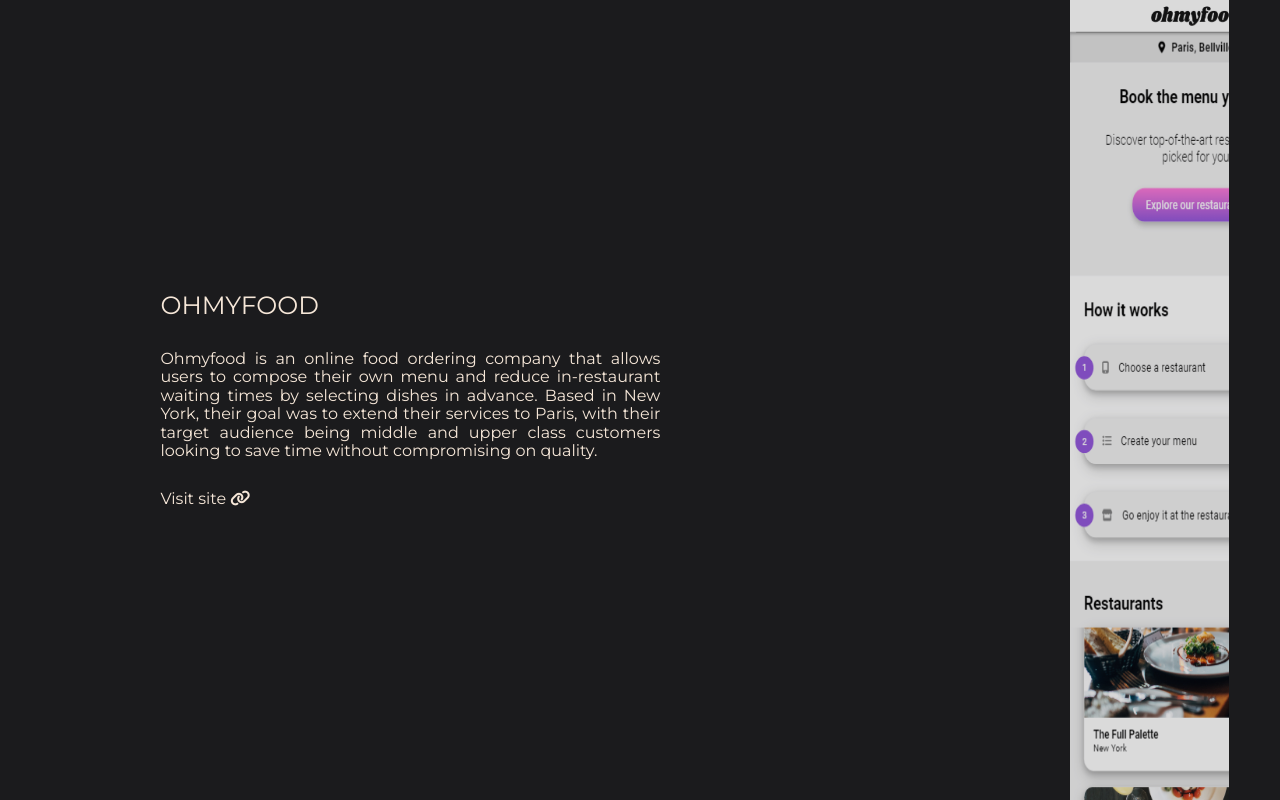
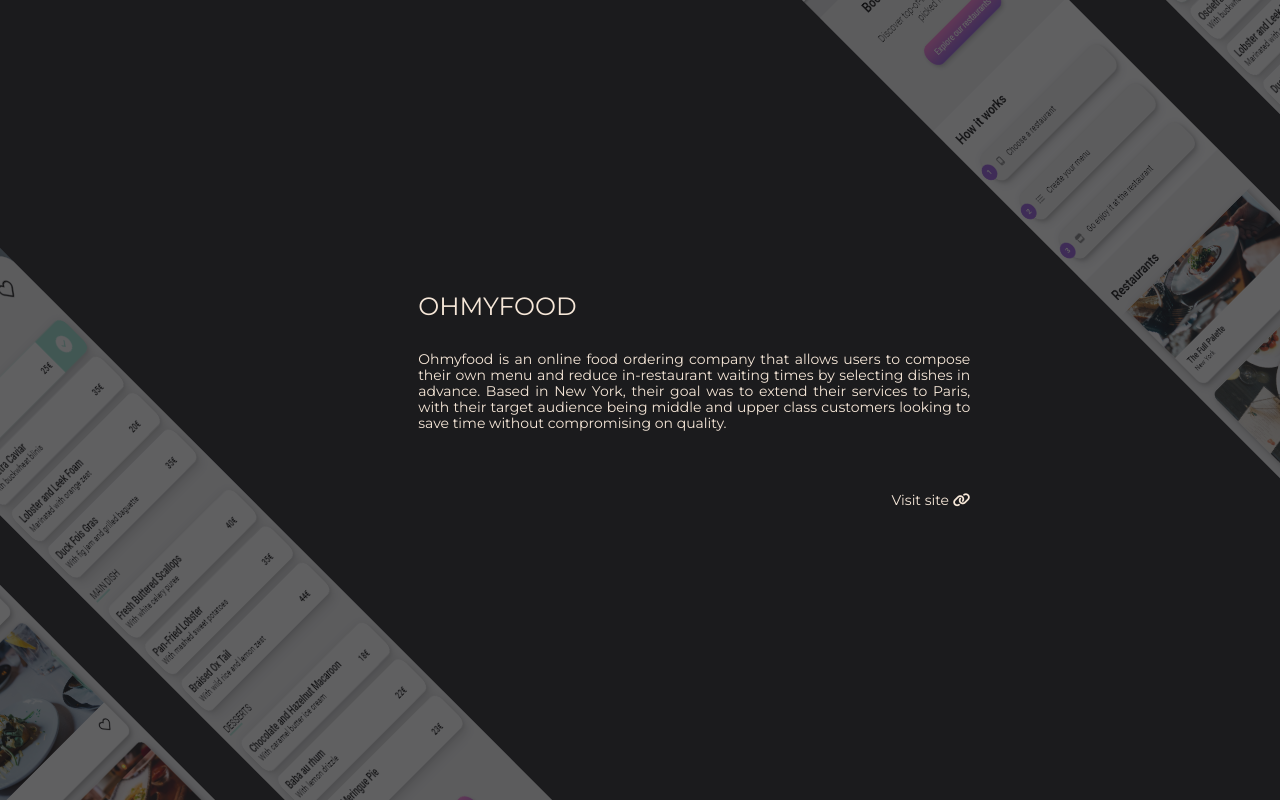
Before and after one commit to Connie9584/Front-end-Portfolio, a plain HTML site: page Ohmyfood.html in a window 1280 px wide. Drawn offline with Linux system fonts and the light colour scheme; files that its build step writes are made by us from their sources.

Commit message:
Alignment of Ohmyfood screenshots and visit site

```diff
--- a/Ohmyfood.html
+++ b/Ohmyfood.html
@@ -29,9 +29,28 @@
             </div>
         </div>
 
+        <div class="OhmyfoodMobileViewMenuContainer">
+            <img src="images/The-Enchanted-Plate.png">
+        </div>
+
         <div class="OhmyfoodMobileViewHomeContainer">
             <img src="images/ohmyfood-home.png">
         </div>
+
+        <div class="OhmyfoodMobileViewMenuContainer2">
+            <img src="images/The-Enchanted-Plate.png">
+        </div>
+
+        <div class="OhmyfoodMobileViewHomeContainer2">
+            <img src="images/ohmyfood-home.png">
+        </div>
+
+
+
+
+
+
+
     </div>
 
 
--- a/css/style.css
+++ b/css/style.css
@@ -327,6 +327,11 @@
 
 }
 
+div#OhmyfoodPage {
+    overflow:hidden;
+
+}
+
 div.OhmyfoodTitleContainer {
     width:300px;
     padding-bottom:30px;
@@ -344,30 +349,58 @@
 
 button a {
     text-decoration:none;
+
 }
 
+div.VisitSiteButtonContainer {
+    display:flex;
+    justify-content: right;
+    padding-top:30px;
+}
 div.OhmyfoodMobileViewHomeContainer img {
-    object-position:0% 0%;
-    width:250px;
-    height:200vh;
-    overflow:visible;
+    width: 189px;
+    height: 150vh;
+    opacity:30%;
+}
+
+div.OhmyfoodMobileViewHomeContainer {
+    display: flex;
+    width: 394px;
+    max-height: 100vh;
+    top: -199px;
+    position: relative;
+    left: 100px;
+    transform: rotate(-45deg);
+    background: transparent;
+}
+
+
+div.OhmyfoodMobileViewMenuContainer {
+    display: flex;
+    width: 394px;
+    max-height: 100vh;
+    top: -402px;
+    position: relative;
+    left: 450px;
+    transform:rotate(-45deg);
+
+}
+
+div.OhmyfoodMobileViewMenuContainer img {
+    width: 189px;
+    height: 150vh;
+    opacity:30%;
+}
 
 
 
-}
-
-div.OhmyfoodMobileViewHomeContainer {
-    display:block;
-    overflow-y: auto;
-    width: 200px;
-    max-height: 100vh;
+div.OhmyfoodDescription {
+    margin-right:150px;
 
 }
 
-
-div.OhmyfoodDescription {
-    width:min-content;
-    margin-right:300px;
+div.OhmyfoodDescription p {
+    width: 552px;
 
 }
 
@@ -377,4 +410,42 @@
     align-items:center;
     width:100vw;
     height:100vh;
+    left: 367px;
+    position: relative;
+    font-size: 14px;
 }
+
+div.OhmyfoodMobileViewHomeContainer2 {
+    display: flex;
+    width: 394px;
+    max-height: 100vh;
+    position: relative;
+    left: -1706px;
+    top: 27px;
+    transform:rotate(-45deg);
+
+}
+
+div.OhmyfoodMobileViewHomeContainer2 img {
+    width: 189px;
+    height: 150vh;
+    opacity:30%;
+}
+
+
+div.OhmyfoodMobileViewMenuContainer2 {
+    display: flex;
+    width: 394px;
+    max-height: 100vh;
+    top: 64px;
+    position: relative;
+    left: -1143px;
+    transform:rotate(-45deg);
+
+}
+
+div.OhmyfoodMobileViewMenuContainer2 img {
+    width: 189px;
+    height: 150vh;
+    opacity:30%;
+}
```
